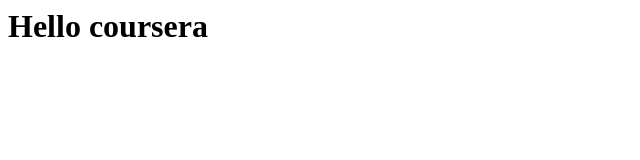
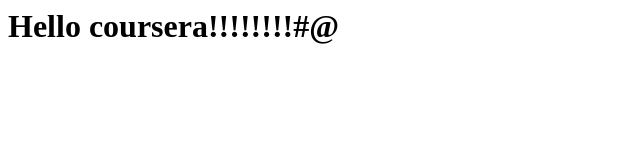
Before and after one commit to psingh150101/Coursera-test, a plain HTML site: page site/index.html in a window 1280 px wide. Shown: the whole page, without its empty margins (0-640 px from the left). Drawn offline with Linux system fonts and the light colour scheme.

Commit message:
small addition

```diff
--- a/site/index.html
+++ b/site/index.html
@@ -3,7 +3,7 @@
 	<title>Hello Coursera </title>
 </head>
 <body>
-	<h1>Hello coursera</h1>
+	<h1>Hello coursera!!!!!!!!#@</h1>
 
 </body>
 </html>
```
